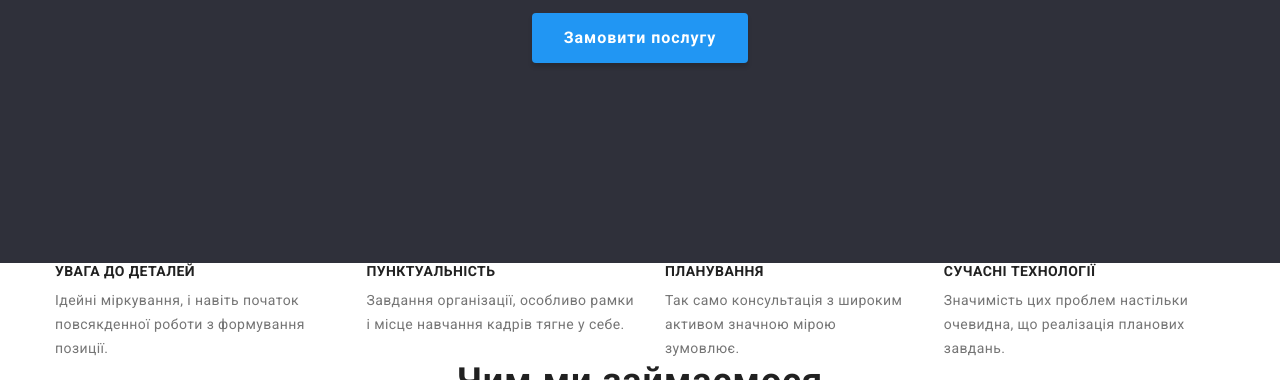
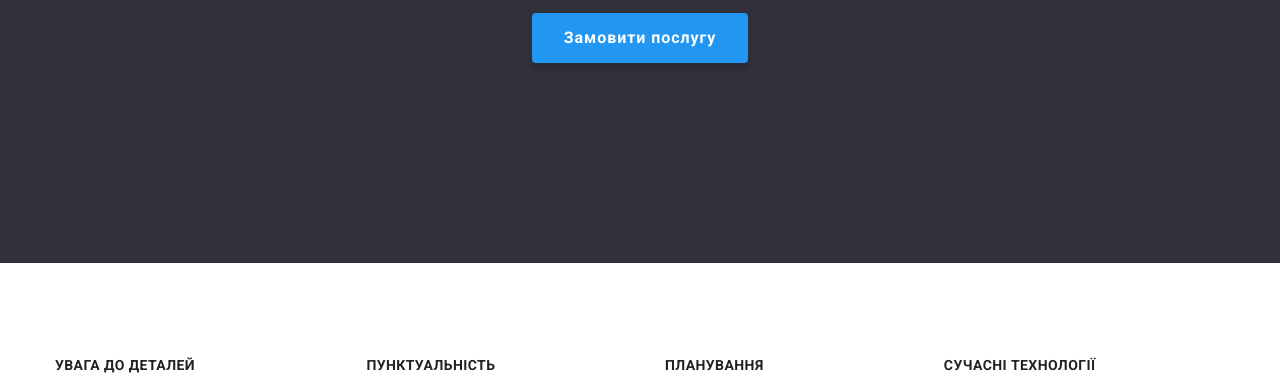
Before and after one commit to troanart/goit-markup-hw-03, a plain HTML site: page index.html in a window 1280 px wide. Shown: the part 418-798 px from the top of the page. Drawn offline with nearby package versions, Linux system fonts and the light colour scheme.

Commit message:
Mini fix in CSS

```diff
--- a/css/style.css
+++ b/css/style.css
@@ -66,7 +66,7 @@ body {
   flex-direction: column;
   padding: 60px 0;
 }
-s .section {
+.section {
   padding: 94px 0 94px 0;
 }
 
```
